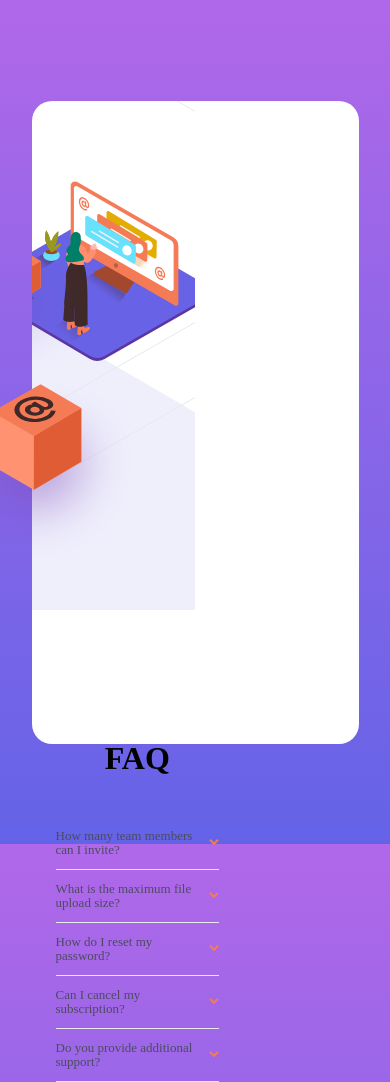
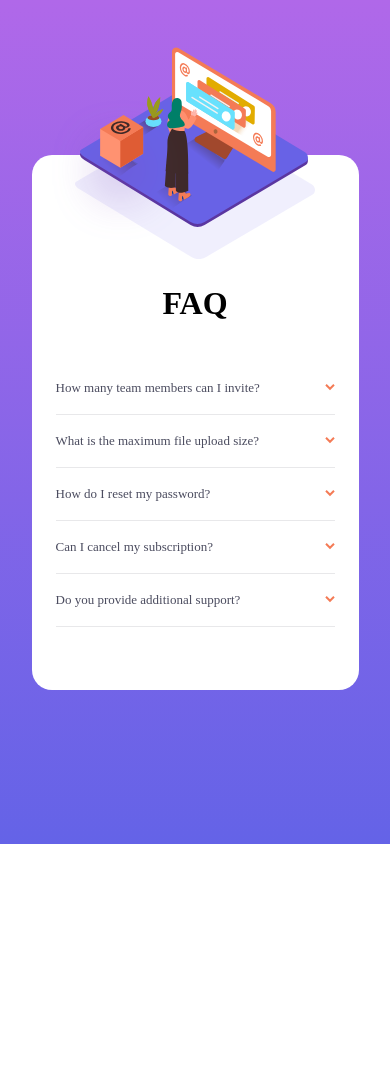
Before and after one commit to Dripcoding/front-end-mentor-faq-accordion-card, a website built with webpack: page public/index.html in a window 390 px wide. After the commit the page ends 844 px from the top, so only its background shows below. Built offline with nearby package versions, Linux system fonts and the light colour scheme.

Commit message:
set up mobile styles at max-width: 1100px

```diff
--- a/public/styles/main.scss
+++ b/public/styles/main.scss
@@ -20,10 +20,13 @@ body {
 		width: 875px;
 	}
 
-	@media screen and (max-width: 900px) {
+	@media screen and (max-width: 1100px) {
 		@include flex-column;
-		max-width: 327px;
-		max-height: 643px;
+
+		justify-content: center;
+		align-items: center;
+		height: 535px;
+		width: 327px;
 	}
 }
 
@@ -46,7 +49,7 @@ body {
 		line-height: $cardHeaderLineHeight;
 		margin-bottom: $cardHeaderMarginBottom;
 
-		@media screen and (max-width: 900px) {
+		@media screen and (max-width: 1100px) {
 			align-self: center;
 		}
 	}
@@ -68,7 +71,7 @@ body {
 			cursor: pointer;
 		}
 
-		@media screen and (max-width: 900px) {
+		@media screen and (max-width: 1100px) {
 			width: 100%;
 			font-size: 13px;
 		}
@@ -85,7 +88,7 @@ body {
 	.faqContainer__item__header {
 		@include desktop-inactive-item-header;
 
-		@media screen and (max-width: 900px) {
+		@media screen and (max-width: 1100px) {
 			font-size: 13px;
 		}
 	}
@@ -100,7 +103,7 @@ body {
 		padding-right: 16px;
 		padding-top: 24px;
 
-		@media screen and (max-width: 900px) {
+		@media screen and (max-width: 1100px) {
 			padding-right: 0;
 		}
 	}
@@ -119,11 +122,13 @@ body {
 		border-top: none;
 	}
 
-	@media screen and (max-width: 900px) {
-		margin: 132px 24px 48px 24px;
-		max-width: 279px;
-		max-height: 355px;
+	@media screen and (max-width: 1100px) {
 		padding: 0;
+		width: 100%;
+		height: 355px;
+		width: 279px;
+		margin-bottom: 48px;
+		box-sizing: border-box;
 	}
 }
 
@@ -134,6 +139,10 @@ body {
 	z-index: 3;
 	left: -91px;
 	margin-top: -40px;
+
+	@media screen and (max-width: 1100px) {
+		display: none;
+	}
 }
 
 .cardContainer__imageContainerTwo {
@@ -150,8 +159,15 @@ body {
 
 	picture {
 		position: absolute;
-		top: 80px;
-		left: -86px;
+		top: 82px;
+		left: -82px;
+
+		@media screen and (max-width: 1100px) {
+			height: 180px;
+			top: -108px;
+			left: 20px;
+			z-index: 100;
+		}
 	}
 
 	.imageContainer__bgPatternDesktop {
@@ -164,5 +180,18 @@ body {
 
 	.imageContainer__womanOnline {
 		position: absolute;
+
+		@media screen and (max-width: 1100px) {
+			height: 196px;
+			width: 256px;
+		}
+	}
+
+	@media screen and (max-width: 1100px) {
+		background-image: url("../assets/images/bg-pattern-mobile.svg");
+		background-position: top center;
+		width: 100%;
+		min-height: 130px;
+		overflow: visible;
 	}
 }
```
